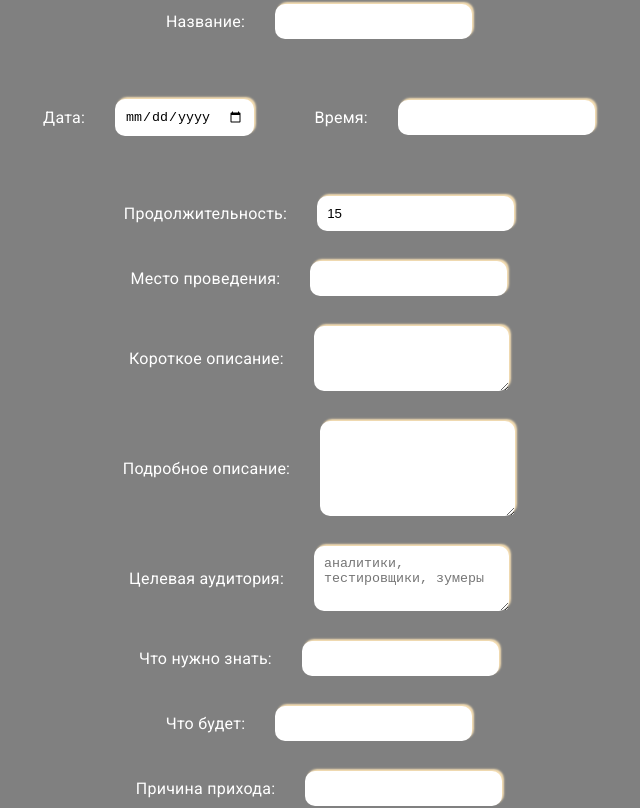
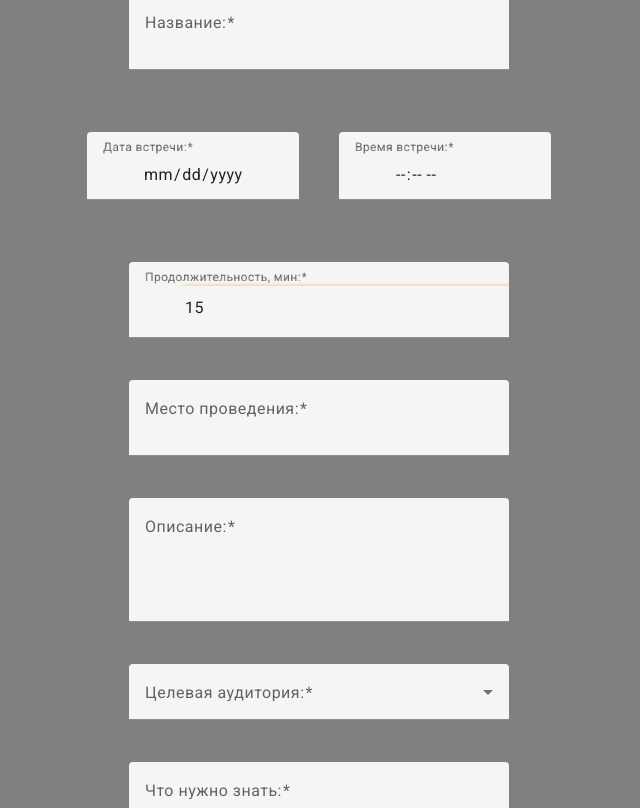
Before and after one commit to MarinaDreamwork/planning_meetups, an Angular app: page /meetups/my_meetups/creation in a window 1280 px wide. Shown: the part 320-1128 px from the top of the page, without its empty margins (381-1021 px from the left). Built offline with nearby package versions, Linux system fonts and the light colour scheme.

Commit message:
Reactive forms - added error handling and validators

```diff
--- a/src/app/app-routing.module.ts
+++ b/src/app/app-routing.module.ts
@@ -12,9 +12,8 @@ import { CreateUserComponent } from './components/create-user/create-user.compon
 
 const routes: Routes = [
   { path: 'login', component: AuthComponent },
-  { path: 'meetups', component: MeetupListComponent, canActivate: [AuthGuard] },
-  { path: 'meetups/all_meetups', component: MeetupListComponent },
-  { path: 'meetups/my_meetups', component: MeetupListComponent },
+  { path: 'meetups/all_meetups', component: MeetupListComponent, canActivate: [AuthGuard] },
+  { path: 'meetups/my_meetups', component: MeetupListComponent, canActivate: [AuthGuard] },
   { path: 'meetups/my_meetups/creation', component: MeetupCreationComponent },
   { path: 'meetups/my_meetups/:id/update', component: MeetupCreationComponent },
   { path: 'users', component: UsersListComponent, canActivate: [AdminGuard] },
--- a/src/app/app.module.ts
+++ b/src/app/app.module.ts
@@ -15,6 +15,7 @@ import { ReactiveFormsModule } from '@angular/forms';
 import { BrowserAnimationsModule } from '@angular/platform-browser/animations';
 import { MatInputModule } from '@angular/material/input';
 import { MatButtonModule } from '@angular/material/button';
+import { MatSelectModule } from '@angular/material/select';
 import { IntroComponent } from './components/intro/intro.component';
 import { MeetupCreationComponent } from './components/meetup-creation/meetup-creation.component';
 import { CorrectWordEndingPipe } from './pipes/correct-word-ending';
@@ -42,7 +43,8 @@ import { CreateUserComponent } from './components/create-user/create-user.compon
     ReactiveFormsModule,
     BrowserAnimationsModule,
     MatInputModule,
-    MatButtonModule
+    MatButtonModule,
+    MatSelectModule
   ],
   providers: [AuthService, {
     provide: HTTP_INTERCEPTORS,
--- a/src/app/components/create-user/create-user.component.scss
+++ b/src/app/components/create-user/create-user.component.scss
@@ -15,23 +15,13 @@ div {
 	margin: 30px;
 }
 
-input, textarea {
-	padding: 10px;
-	margin-left: 30px;
-	outline: none;
-	border-radius: 10px;
-	border: none;
-	box-shadow: 2px -2px 2px wheat;
-}
-
-label {
-	font-size: medium;
-	color: $white;
-}
-
 .user-creaton_button {
 	background: wheat;
 	color: rgb(108, 41, 41);
 	border: 3px solid rgb(108, 41, 41);
 
 }
+
+.partial-width {
+	width: 70%;
+}
--- a/src/app/components/meetup-creation/meetup-creation.component.html
+++ b/src/app/components/meetup-creation/meetup-creation.component.html
@@ -1,52 +1,80 @@
-<form [formGroup]="creationMeetupForm" (ngSubmit)="onSubmit()">
+<form [formGroup]="creationMeetupForm" (ngSubmit)="onSubmit()" class="form">
 	<h2>Создание митапа:</h2>
 	<div>
-		<label>Название:</label>
-		<input formControlName="name" />
+		<mat-form-field class="half-width">
+			<mat-label>Название:</mat-label>
+			<input matInput formControlName="name" />
+			<mat-error *ngIf="isErrorNameEmpty()">{{isErrorNameEmpty()}}</mat-error>
+		</mat-form-field>
 	</div>
+
 	<div>
 		<div>
-			<label>Дата:</label>
-			<input type="date" formControlName="time" />
+			<mat-form-field class="full-width">
+				<mat-label>Дата встречи:</mat-label>
+				<input matInput formControlName="time" type="date" />
+				<mat-error *ngIf="isErrorDateEmpty()">{{isErrorDateEmpty()}}</mat-error>
+			</mat-form-field>
 		</div>
 		<div>
-			<label>Время:</label>
-			<input type="datetime" formControlName="timeHours" />
+			<mat-form-field class="full-width">
+				<mat-label>Время встречи:</mat-label>
+				<input matInput formControlName="timeHours" type="time" />
+				<mat-error *ngIf="isErrorTimeEmpty()">{{isErrorTimeEmpty()}}</mat-error>
+			</mat-form-field>
 		</div>
 	</div>
 	<div>
-		<label>Продолжительность:</label>
-		<input formControlName="duration" />
+		<mat-form-field class="half-width">
+			<mat-label>Продолжительность, мин:</mat-label>
+			<input matInput formControlName="duration" />
+			<mat-error *ngIf="onFieldErrors()">{{onFieldErrors()}}</mat-error>
+		</mat-form-field>
 	</div>
 	<div>
-		<label>Место проведения:</label>
-		<input type="text" formControlName="location" />
+		<mat-form-field class="half-width">
+			<mat-label>Место проведения:</mat-label>
+			<input matInput formControlName="location" />
+			<mat-error *ngIf="isErrorLocationEmpty()">{{isErrorLocationEmpty()}}</mat-error>
+		</mat-form-field>
 	</div>
 	<div>
-		<label>Короткое описание:</label>
-		<textarea rows="3" formControlName="description"></textarea>
+		<mat-form-field class="half-width">
+			<mat-label>Описание:</mat-label>
+			<textarea matInput rows="3" formControlName="description"></textarea>
+			<mat-error *ngIf="isErrorDescriptionEmpty()">{{isErrorDescriptionEmpty()}}</mat-error>
+		</mat-form-field>
 	</div>
 	<div>
-		<label>Подробное описание:</label>
-		<textarea rows="5"></textarea>
+		<mat-form-field appearance="fill" class="half-width">
+			<mat-label>Целевая аудитория:</mat-label>
+			<mat-select formControlName="target_audience" multiple>
+				<mat-option *ngFor="let profession of professions" [value]="profession">{{profession}}</mat-option>
+			</mat-select>
+		</mat-form-field>
 	</div>
 	<div>
-		<label>Целевая аудитория:</label>
-		<textarea rows="3" placeholder="аналитики, тестировщики, зумеры" formControlName="target_audience"></textarea>
+		<mat-form-field class="half-width">
+			<mat-label>Что нужно знать:</mat-label>
+			<input matInput formControlName="need_to_know" />
+			<mat-error *ngIf="isErrorNeedEmpty()">{{isErrorNeedEmpty()}}</mat-error>
+		</mat-form-field>
 	</div>
 	<div>
-		<label>Что нужно знать:</label>
-		<input formControlName="need_to_know" />
+		<mat-form-field class="half-width">
+			<mat-label>Что будет:</mat-label>
+			<input matInput formControlName="will_happen" />
+			<mat-error *ngIf="isErrorHappendEmpty()">{{isErrorHappendEmpty()}}</mat-error>
+		</mat-form-field>
 	</div>
 	<div>
-		<label>Что будет:</label>
-		<input formControlName="will_happen" />
+		<mat-form-field class="half-width">
+			<mat-label>Причина прихода:</mat-label>
+			<input matInput formControlName="reason_to_come" />
+			<mat-error *ngIf="isErrorReasonEmpty()">{{isErrorReasonEmpty()}}</mat-error>
+		</mat-form-field>
 	</div>
 	<div>
-		<label>Причина прихода:</label>
-		<input formControlName="reason_to_come" />
-	</div>
-	<div>
-		<button type="submit">Создать митап</button>
+		<button type="submit" [disabled]="creationMeetupForm.invalid">Создать митап</button>
 	</div>
 </form>
--- a/src/app/components/meetup-creation/meetup-creation.component.scss
+++ b/src/app/components/meetup-creation/meetup-creation.component.scss
@@ -12,7 +12,7 @@ div {
 	display: flex;
 	justify-content: center;
 	align-items: center;
-	margin: 30px;
+	margin: 20px;
 }
 
 input, textarea {
@@ -40,6 +40,7 @@ div button {
 	justify-content: center;
 	margin: 10px;
 }
+
 button {
 	color: $grey;
 	font-size: large;
@@ -49,6 +50,30 @@ button {
 	border-radius: 10px;
 }
 
-button:hover {
-	background: $white;
+
+.create-meetup_name-field {
+	display: flex;
+	flex-direction: column;
 }
+
+.create-meetup_error-name {
+	margin: 0px;
+}
+
+// 	.form {
+//   min-width: 150px;
+//   max-width: 500px;
+//   width: 100%;
+// }
+
+// mat-form-field {
+// 	display: flex;
+// 	justify-content: center;
+// }
+
+// .form-creation-wrapper {
+
+// }
+.half-width {
+	width: 50%;
+}
--- a/src/app/components/meetup-creation/meetup-creation.component.ts
+++ b/src/app/components/meetup-creation/meetup-creation.component.ts
@@ -1,5 +1,5 @@
 import { Subscription } from 'rxjs';
-import { FormGroup, FormControl, FormBuilder } from '@angular/forms';
+import { FormGroup, FormControl, FormBuilder, Validators } from '@angular/forms';
 import { Component, OnInit } from '@angular/core';
 import { MeetupService } from 'src/app/services/meetup.service';
 import { Meetup, MeetupForm } from '../meetup/meetup.model';
@@ -25,6 +25,9 @@ export class MeetupCreationComponent implements OnInit {
     timeHours: FormControl<string | null>
   }>
   meetup!: any;
+  error = null;
+  professions = ['аналитики', 'тестировщики', 'зумеры', 'программисты']
+
   constructor(private fBuilder: FormBuilder, private meetupService: MeetupService, private router: Router, private route: ActivatedRoute) {
 
   }
@@ -52,18 +55,85 @@ export class MeetupCreationComponent implements OnInit {
 
     }
     this.creationMeetupForm = this.fBuilder.group({
-      name: [''],
-      description: [''],
-      time: [''],
-      duration: [15],
-      location: [''],
-      target_audience: [''],
-      need_to_know: [''],
-      will_happen: [''],
-      reason_to_come: [''],
-      timeHours: ['']
+      name: ['', Validators.required],
+      description: ['', Validators.required],
+      time: ['', Validators.required],
+      duration: [15, Validators.required],
+      location: ['', Validators.required],
+      target_audience: ['', Validators.required],
+      need_to_know: ['', Validators.required],
+      will_happen: ['', Validators.required],
+      reason_to_come: ['', Validators.required],
+      timeHours: ['', Validators.required]
     })
   }
+
+  isErrorNameEmpty() {
+    if (this.creationMeetupForm.get('name')?.hasError('required') && this.creationMeetupForm.get('name')?.touched) {
+      return 'Поле Название обязательно для заполнения';
+    }
+    return;
+  }
+
+  isErrorDateEmpty() {
+    if (this.creationMeetupForm.get('time')?.hasError('required') && this.creationMeetupForm.get('time')?.touched) {
+      return 'Поле Дата встречи обязательно для заполнения';
+    }
+    return;
+  }
+
+  isErrorTimeEmpty() {
+    if (this.creationMeetupForm.get('timeHours')?.hasError('required') && this.creationMeetupForm.get('timeHours')?.touched) {
+      return 'Поле Время встречи обязательно для заполнения';
+    }
+    return;
+  }
+
+  isErrorLocationEmpty() {
+    if (this.creationMeetupForm.get('location')?.hasError('required') && this.creationMeetupForm.get('location')?.touched) {
+      return 'Поле Место проведения обязательно для заполнения';
+    }
+    return;
+  }
+
+  isErrorDescriptionEmpty() {
+    if (this.creationMeetupForm.get('description')?.hasError('required') && this.creationMeetupForm.get('description')?.touched) {
+      return 'Поле Описание обязательно для заполнения';
+    }
+    return;
+  }
+  isErrorNeedEmpty() {
+    if (this.creationMeetupForm.get('need_to_know')?.hasError('required') && this.creationMeetupForm.get('need_to_know')?.touched) {
+      return 'Поле Что необходимо знать обязательно для заполнения';
+    }
+    return;
+  }
+
+  isErrorHappendEmpty() {
+    if (this.creationMeetupForm.get('will_happen')?.hasError('required') && this.creationMeetupForm.get('will_happen')?.touched) {
+      return 'Поле Что будет обязательно для заполнения';
+    }
+    return;
+  }
+
+  isErrorReasonEmpty() {
+    if (this.creationMeetupForm.get('reason_to_come')?.hasError('required') && this.creationMeetupForm.get('reason_to_come')?.touched) {
+      return 'Поле Причина прихода обязательно для заполнения';
+    }
+    return;
+  }
+
+  onFieldErrors() {
+    const touched = this.creationMeetupForm.get('duration')?.touched;
+    const isNameEmpty = this.creationMeetupForm.get('duration')?.hasError('required') && touched;
+    const isDurationEmptyField = this.creationMeetupForm.get('duration')?.hasError('required') && touched;
+    if (isDurationEmptyField) {
+      return 'Поле Продолжительность обязательно для заполнения'
+    } else return;
+
+  }
+
+
 
   onSubmit() {
     const formData: any = this.creationMeetupForm.value;
--- a/src/app/components/meetup-list/meetup-list.component.scss
+++ b/src/app/components/meetup-list/meetup-list.component.scss
@@ -1,5 +1,5 @@
 .button-create-meetup-wrapper {
 	display: flex;
-	justify-content: end;
+	justify-content: flex-end;
 	padding: 20px;
 }
--- a/src/app/services/auth.service.ts
+++ b/src/app/services/auth.service.ts
@@ -32,6 +32,8 @@ export class AuthService {
           isAdmin ? this.isAdmin = true : this.isAdmin = false
           if (this.isAdmin) {
             this.router.navigate(['users']);
+          } else {
+            this.router.navigate(['meetups/my_meetups'])
           }
         }
       }
```
Also changed, not shown: src/app/components/create-user/create-user.component.html (+17 -7 lines), src/app/components/create-user/create-user.component.ts (+36 -6 lines), src/app/services/user.service.ts (+1 -6 lines).
